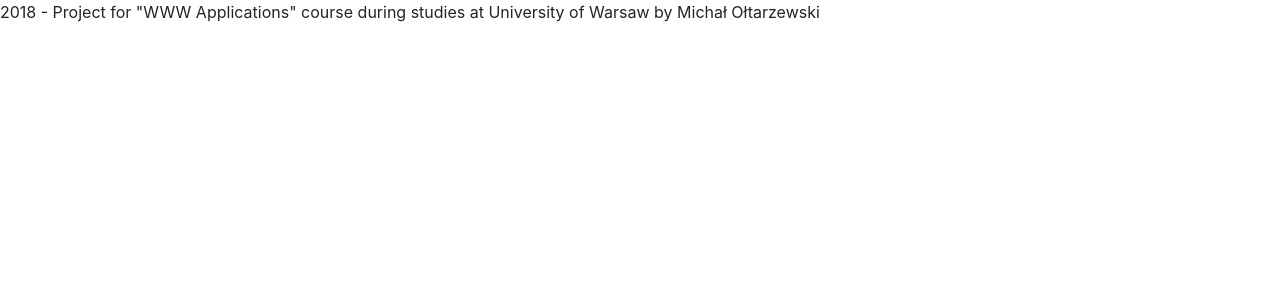
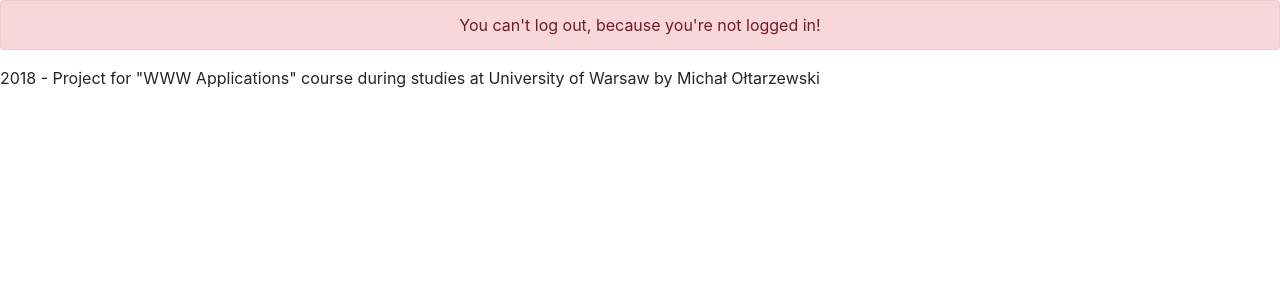
Before and after one commit to Ogochi/www2, a Django app: page /logout/ in a window 1280 px wide. Shown: the part 56-356 px from the top of the page. Run offline with Django 3.2, Linux system fonts and the light colour scheme; some libraries are stand-ins or nearby versions.

Commit message:
Small stylefix; Added alerts to managing account

```diff
--- /dev/null
+++ b/airport/templates/accountManagement.html
@@ -0,0 +1,36 @@
+{% extends 'template.html' %}
+
+{% block subtitle %}Account{% endblock %}
+
+{% block content %}
+    {% if loginError %}
+        <div class="alert alert-danger text-center" role="alert">
+            Log in error, check if username and password are correct!
+        </div>
+    {% endif %}
+    {% if loginSuccess %}
+        <div class="alert alert-success text-center" role="alert">
+            You've successfully logged in!
+        </div>
+    {% endif %}
+    {% if registerError %}
+        <div class="alert alert-danger text-center" role="alert">
+            Register error, there exists already user with such a username!
+        </div>
+    {% endif %}
+    {% if registerSuccess %}
+        <div class="alert alert-success text-center" role="alert">
+            You've successfully registered!
+        </div>
+    {% endif %}
+    {% if logoutError %}
+        <div class="alert alert-danger text-center" role="alert">
+            You can't log out, because you're not logged in!
+        </div>
+    {% endif %}
+    {% if logoutSuccess %}
+        <div class="alert alert-success text-center" role="alert">
+            You've successfully logged out!
+        </div>
+    {% endif %}
+{% endblock %}
--- a/airport/templates/template.html
+++ b/airport/templates/template.html
@@ -12,7 +12,7 @@
         <a class="navbar-brand" href="{% url 'main' %}">Airport</a>
         <div>
             {% if request.user.is_authenticated %}
-            <span style="color: white">
+            <span class="text-white">
                 Hello, {{ request.user.username }}.
             </span>
             <a class="btn btn-secondary" href="{% url 'logout' %}">
@@ -60,12 +60,7 @@
             {% endif %}
         </div>
     </nav>
-    {% if loginError %}
-    Login error
-    {% endif %}
-    {% if registerError %}
-    Register error
-    {% endif %}
+
     <section>
         {% block content %}{% endblock %}
     </section>
--- a/airport/views.py
+++ b/airport/views.py
@@ -7,11 +7,11 @@ from django.contrib.auth.models import User
 
 
 def flights_list(request):
-    return render(request, 'flight.html')
+    return render(request, 'main.html')
 
 
 def flight(request, flightId):
-    return HttpResponse("Flight")
+    return render(request, 'flight.html', locals())
 
 
 @require_POST
@@ -22,7 +22,8 @@ def register(request):
         user = User.objects.create_user(
             username=request.POST['username'], password=request.POST['password'])
         login_to_session(request, user)
-    return render(request, 'main.html', locals())
+        registerSuccess = True
+    return render(request, 'accountManagement.html', locals())
 
 
 @require_POST
@@ -30,11 +31,16 @@ def login(request):
     user = authenticate(username=request.POST['username'], password=request.POST['password'])
     if user is not None:
         login_to_session(request, user)
+        loginSuccess = True
     else:
         loginError = True
-    return render(request, 'main.html', locals())
+    return render(request, 'accountManagement.html', locals())
 
 
 def logout(request):
-    djangoLogout(request)
-    return render(request, 'main.html', locals())
+    if request.user.is_authenticated:
+        djangoLogout(request)
+        logoutSuccess = True
+    else:
+        logoutError = True
+    return render(request, 'accountManagement.html', locals())
```
Also changed, not shown: db.sqlite3.
